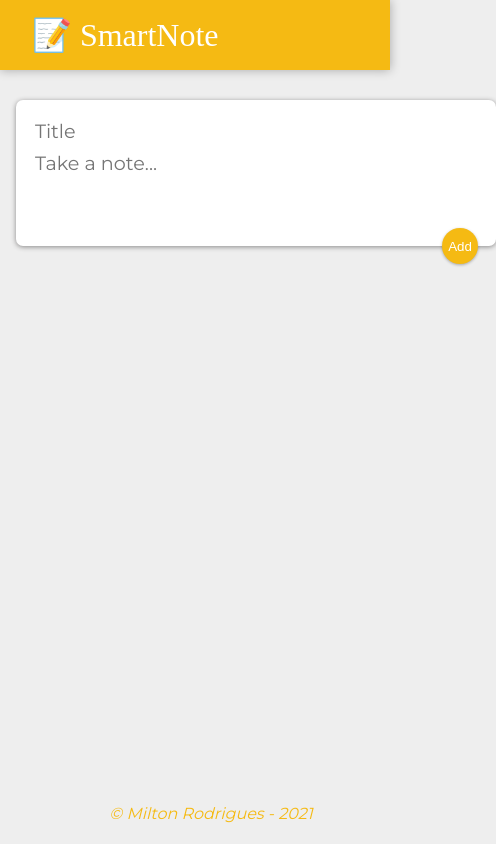
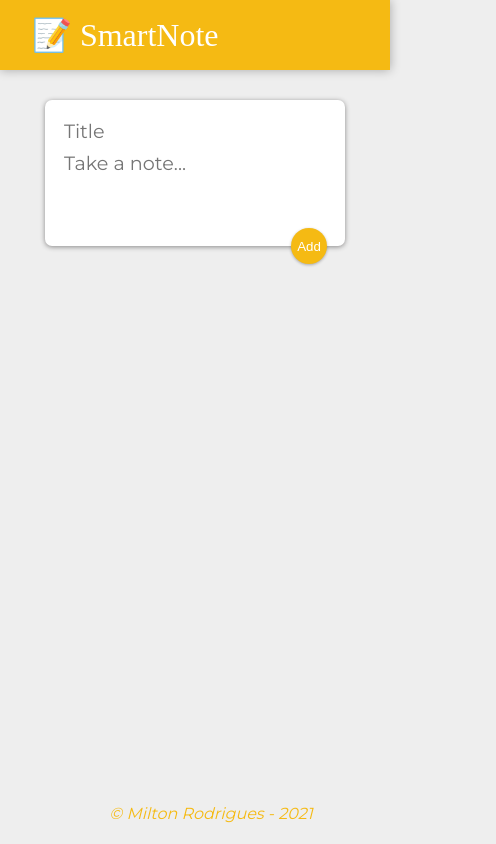
Before and after one commit to Miltonr87/SmartNote, a React (Create React App) app: page / in a window 390 px wide. Shown: the whole page, 496 px wide, since content can reach past the window. Built offline with nearby package versions, Linux system fonts and the light colour scheme; a web font is replaced by a local one.

Commit message:
Responsive layout

```diff
--- a/public/style.css
+++ b/public/style.css
@@ -26,6 +26,7 @@ header h1 {
 
 footer {
   position: absolute;
+  margin-top: 10rem;
   text-align: center;
   bottom: 0;
   width: 100%;
@@ -80,6 +81,12 @@ form {
   border-radius: 7px;
   box-shadow: 0 1px 5px rgb(138, 137, 137);
 }
+
+@media (max-width:700px) {
+  form {
+    width: 300px;
+  }
+}
 form input,
 form textarea {
   width: 100%;
```
